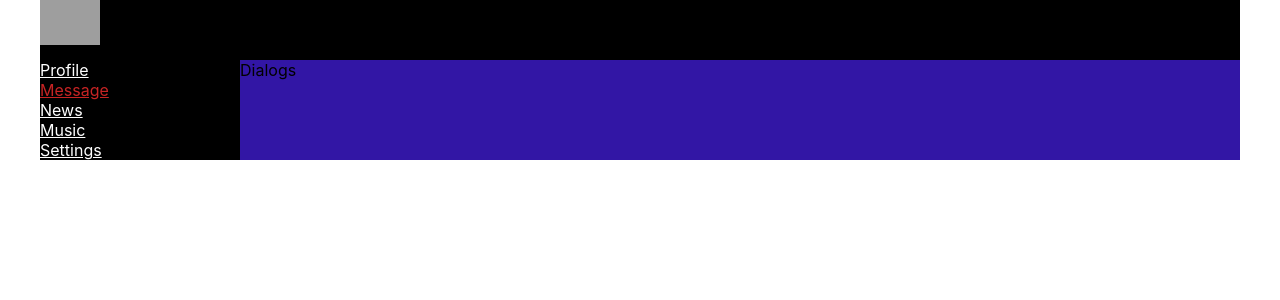
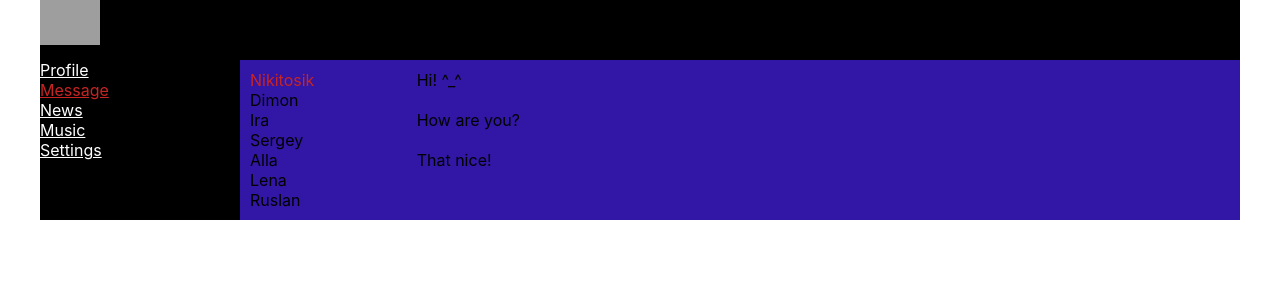
Before and after one commit to KateKashpur/Nice-Bank, a React (Create React App) app: page /dialogs in a window 1280 px wide. Shown: the top 300 px of the page. Built offline with nearby package versions, Linux system fonts and the light colour scheme; grey boxes are pictures that could not be loaded.

Commit message:
added files Dialogs.module.css and Dialogs.jsx added dialogues and messages

```diff
--- a/src/components/Dialogs/Dialogs.jsx
+++ b/src/components/Dialogs/Dialogs.jsx
@@ -3,8 +3,21 @@ import col from './Dialogs.module.css'
 
 const Dialogs = (props) => {
  return (
-    <div>
-        Dialogs
+    <div className={col.dialogs}>
+        <div className={col.dialogsItems}>
+            <div className={col.active}>Nikitosik</div>
+            <div className={col.dialog}>Dimon</div>
+            <div className={col.dialog}>Ira</div>
+            <div className={col.dialog}>Sergey</div>
+            <div className={col.dialog}>Alla</div>
+            <div className={col.dialog}>Lena</div>
+            <div className={col.dialog}>Ruslan</div>
+        </div>
+        <div className={col.messages}>
+        <div className={col.message}>Hi! ^_^</div>
+        <div className={col.message}>How are you?</div>
+        <div className={col.message}>That nice!</div>
+        </div>
     </div>
  )
 }
--- a/src/components/Dialogs/Dialogs.module.css
+++ b/src/components/Dialogs/Dialogs.module.css
@@ -0,0 +1,21 @@
+.dialogs {
+display: grid;
+grid-template-columns: 2fr 10fr;
+}
+
+.dialogsItems {
+padding: 10px;
+}
+.active {
+    color: rgb(199, 36, 36);
+  }
+
+.dialog {
+
+}
+.message {
+padding: 10px;
+}
+.message {
+
+}
```
